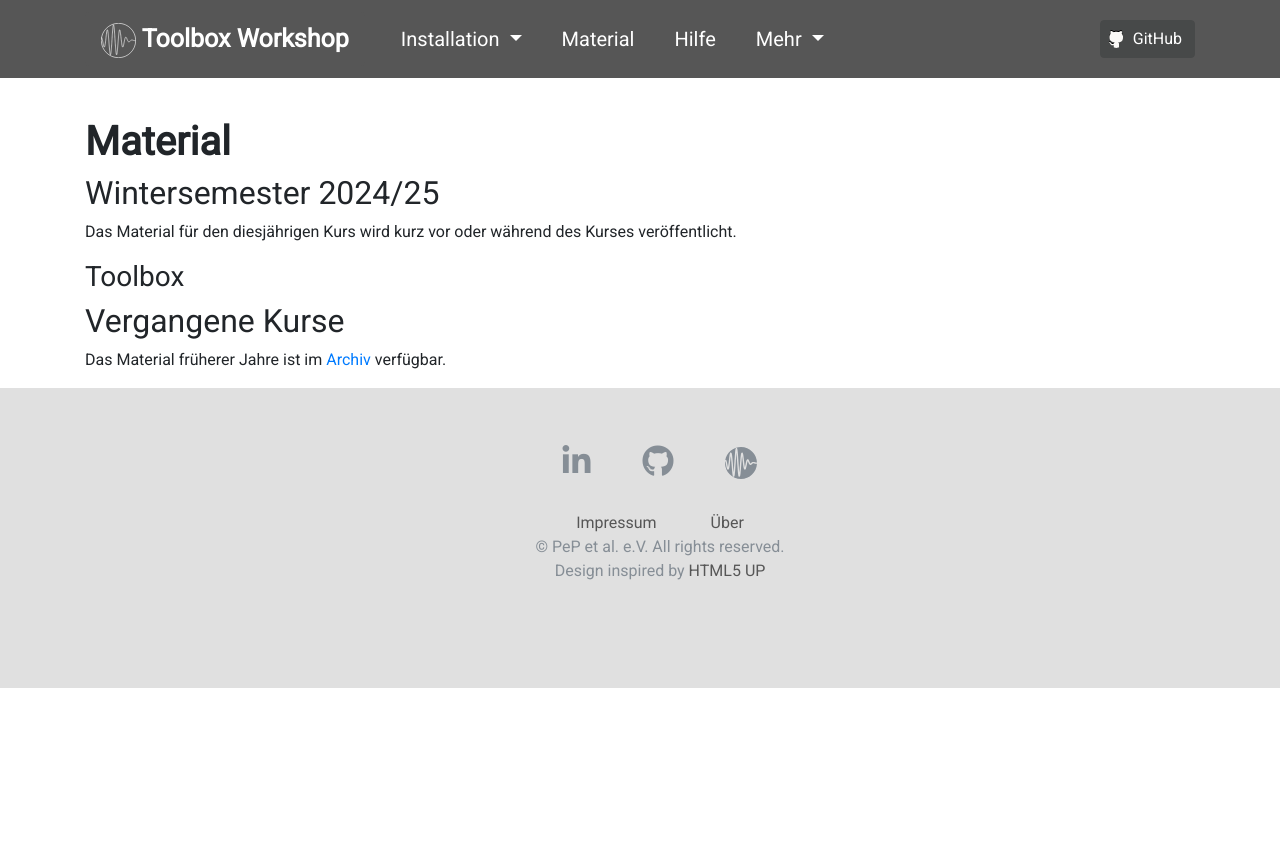
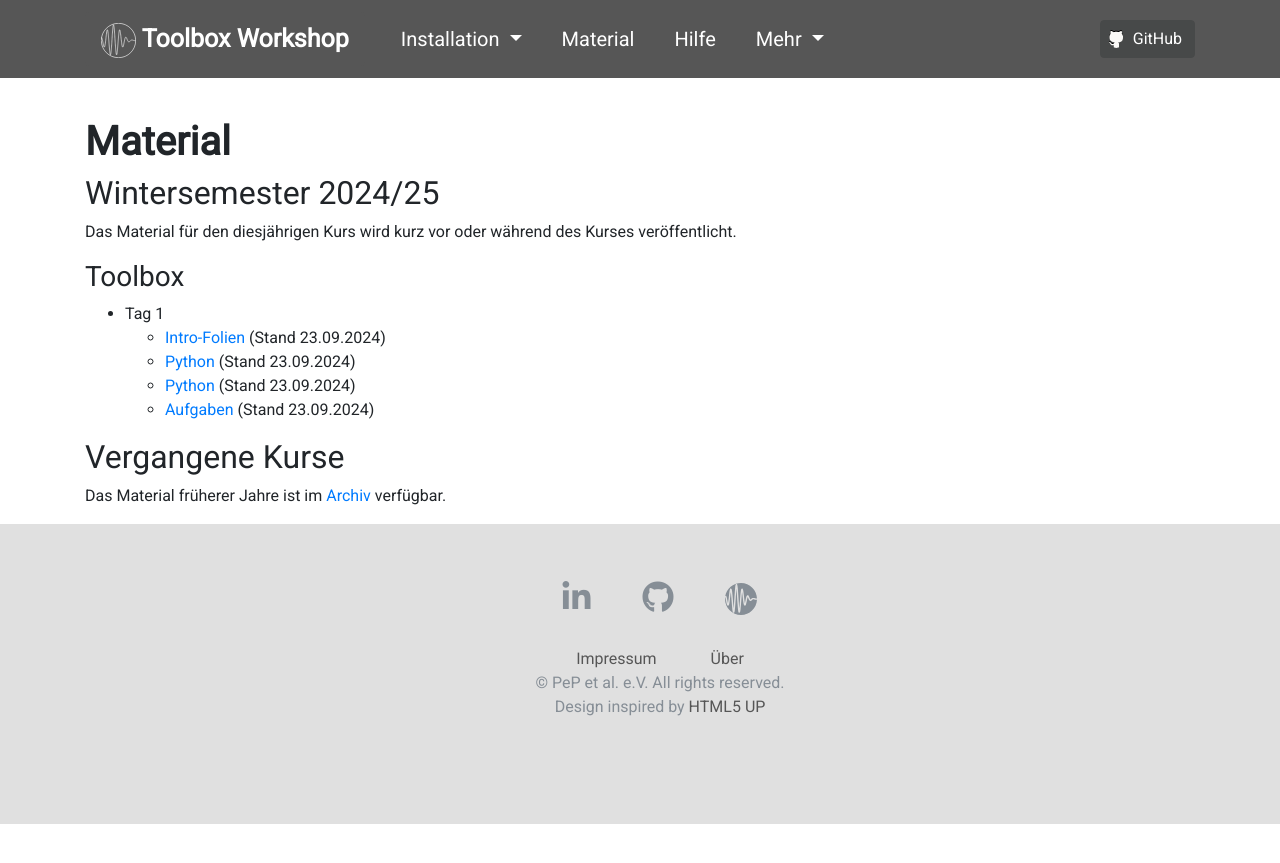
Before and after one commit to pep-dortmund/homepage-toolbox, a Jekyll site: the page built from notes.md, in a window 1280 px wide. Shown: the top 863 px of the page. Built offline with Jekyll 4.4.1, drawn with Linux system fonts in a browser that asks for light colours; nearby versions of some CDN libraries.

Commit message:
add files in links

```diff
--- a/notes.md
+++ b/notes.md
@@ -11,11 +11,13 @@ Das Material für den diesjährigen Kurs wird kurz vor oder während des
 Kurses veröffentlicht.
 
 ### Toolbox
+- Tag 1
+    - [Intro-Folien](/files/archive/current/intro.pdf){:target="_blank"} (Stand 23.09.2024)
+    - [Python](/files/archive/current/python.html){:target="_blank"} (Stand 23.09.2024)
+    - [Python](/files/archive/current/python.ipynb){:target="_blank"} (Stand 23.09.2024)
+    - [Aufgaben](/files/archive/current/exercises-toolbox-1.zip) (Stand 23.09.2024)
+
 <!--
-- Tag 1
-    - [Intro-Folien](/files/archive/current/intro.pdf){:target="_blank"} (Stand 25.09.2024)
-    - [Python](/files/archive/current/python.html){:target="_blank"} (Stand 25.09.2024)
-    - [Aufgaben](/files/archive/current/exercises-toolbox-1.zip) (Stand 25.09.2024)
 - Tag 2
     - [Numeric Python](/files/archive/current/numeric-python.html){:target="_blank"} (Stand 26.09.2024)
     - [matplotlib](/files/archive/current/matplotlib.html){:target="_blank"} (Stand 26.09.2024)
```
Also changed, not shown: archive.md (+4 -3 lines).
